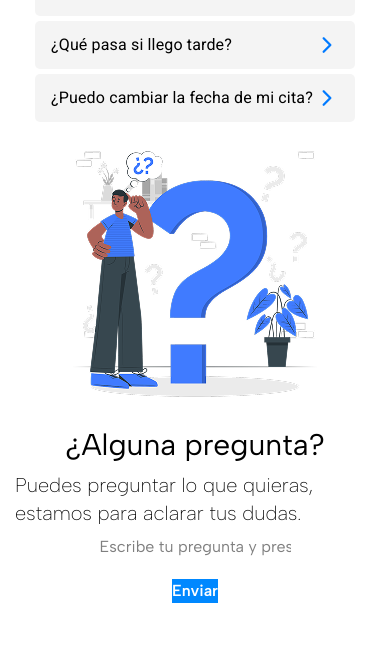
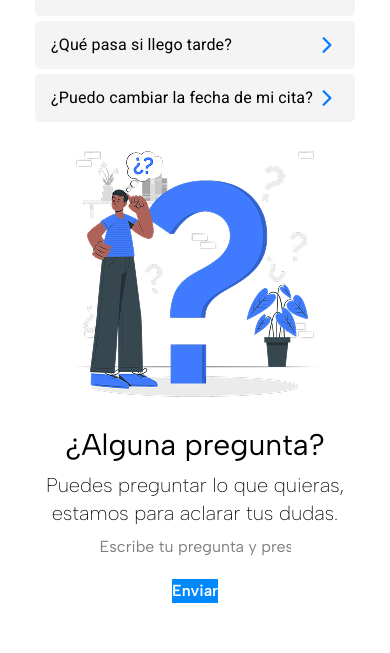
Before and after one commit to Urpirio/s-gob-2025, a Next.js app: page / in a window 390 px wide. Shown: the part 5046-5699 px from the top of the page. Built offline with nearby package versions, Linux system fonts and the light colour scheme.

Commit message:
Se agrego la fase 1 de la responsividad

```diff
--- a/components/components - Home/SubComponents/EscribirPreguntas.jsx
+++ b/components/components - Home/SubComponents/EscribirPreguntas.jsx
@@ -3,11 +3,11 @@ import ImgPreguntas from '@/../public/img - Home/Questions-cuate (1).png'
 
 export default function EscribirPreguntas() {
   return (
-    <div>
+    <div className="min-w-90">
         <div className="flex flex-col items-center justify-center gap-2 pb-2">
             <Image src={ImgPreguntas} alt=""/>
             <h1 className="text-3xl">¿Alguna pregunta?</h1>
-            <span className="font-extralight text-xl">Puedes preguntar lo que quieras, estamos para aclarar tus dudas. </span>
+            <span className="font-extralight text-xl text-center">Puedes preguntar lo que quieras, estamos para aclarar tus dudas. </span>
         </div>
         <div className="
         flex
```
